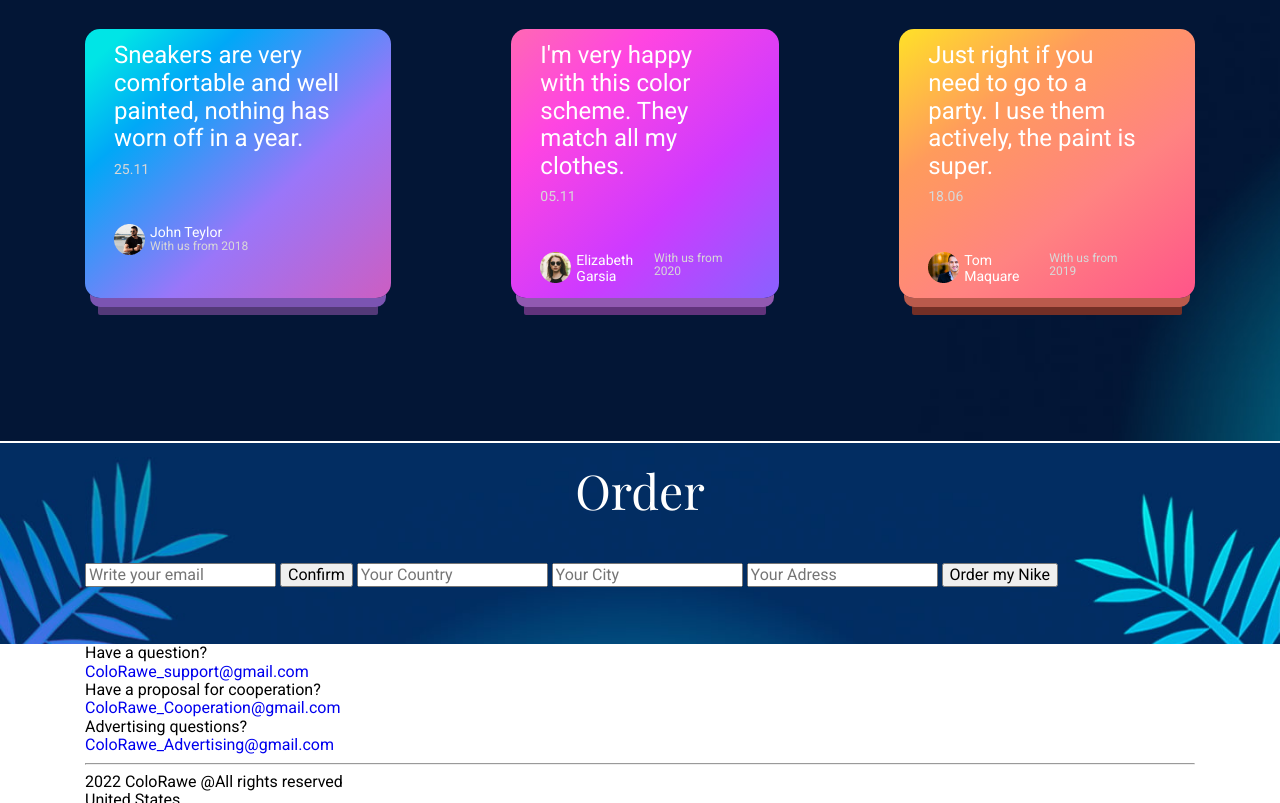
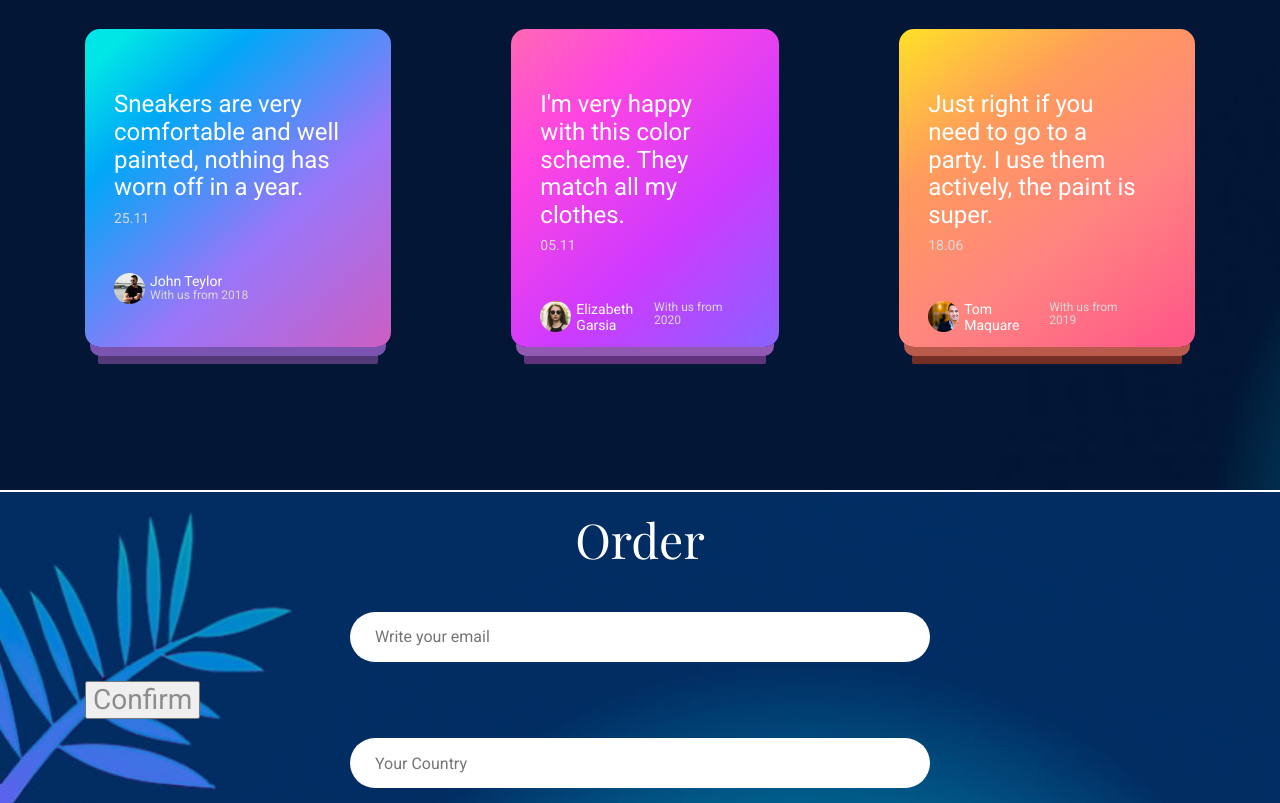
Before and after one commit to Kamikadze57/ColoRawe, a plain HTML site: page index.html in a window 1280 px wide. Shown: the part 1659-2462 px from the top of the page. Drawn offline with nearby package versions, Linux system fonts and the light colour scheme.

Commit message:
continue working with 3 + 4 section and footer

```diff
--- a/css/style.css
+++ b/css/style.css
@@ -227,6 +227,7 @@ body {
 .reviews-list-item-text {
   color: var(--text-color);
   font-size: 24px;
+  margin-top: 49px;
   margin-bottom: 8px;
 }
 .reviews-list-item-date {
@@ -264,3 +265,77 @@ body {
   font-weight: 400;
   margin-bottom: 45px;
 }
+.order-input {
+  width: 580px;
+  height: 50px;
+  padding-left: 25px;
+  display: block;
+  margin: 0 auto;
+  margin-top: 19px;
+  margin-bottom: 19px;
+  border: none;
+  border-radius: 50px;
+}
+.order-input:focus,
+.order-input:hover {
+  width: 690px;
+}
+.order-confirm-btn {
+  color: #8d8d8d;
+  font-size: 28px;
+}
+.order-btn {
+  display: block;
+  margin: 0 auto;
+  color: var(--text-color);
+  font-size: 24px;
+  background-color: #8e32c6;
+  border: none;
+  border-radius: 16px;
+  padding: 20px 49px;
+  transition: all 0.4s;
+  opacity: 0.7;
+}
+.order-btn:hover {
+  cursor: pointer;
+  opacity: 1;
+}
+.footer {
+  background-color: var(--add-color);
+  padding-top: 45px;
+  padding-bottom: 50px;
+}
+.top-footer-list {
+  margin-bottom: 20px;
+}
+.top-footer-list-item-question {
+  color: var(--text-color);
+  font-size: 24px;
+}
+.top-footer-link {
+  color: var(--text-color);
+  font-size: 24px;
+  line-height: normal;
+  text-decoration-line: underline;
+}
+.top-footer-link:focus,
+.top-footer-link:hover {
+  color: var(--add-text-color);
+}
+.bottom-footer {
+  margin-top: 24px;
+}
+.bottom-footer-copyright {
+  color: var(--text-color);
+  font-size: 18px;
+}
+.bottom-footer-country {
+  margin-top: 7px;
+  color: var(--text-color);
+  font-size: 18px;
+}
+.footer-logo-text {
+  color: var(--text-color);
+  font-family: PT Serif;
+  font-size: 24px;
+}
--- a/index.html
+++ b/index.html
@@ -101,11 +101,11 @@
             <div class="container">
                 <form class="order-form">
                     <h2 class="order-title">Order</h2>
-                    <input class="order-email-input" type="email" placeholder="Write your email">
-                    <button class="order-btn" type="button">Confirm</button>
-                    <input class="order-country-input" type="text" placeholder="Your Country">
-                    <input class="order-city-input" type="text" placeholder="Your City">
-                    <input class="order-address-input" type="text" placeholder="Your Adress">
+                    <input class="order-input order-email-input" type="email" placeholder="Write your email">
+                    <button class="order-confirm-btn" type="button">Confirm</button>
+                    <input class="order-input order-country-input" type="text" placeholder="Your Country">
+                    <input class="order-input order-city-input" type="text" placeholder="Your City">
+                    <input class="order-input order-address-input" type="text" placeholder="Your Adress">
                     <button class="order-btn" type="submit">Order my Nike</button>
                 </form>
             </div>
@@ -113,7 +113,7 @@
         <footer class="footer">
             <div class="container">
                 <div class="top-footer">
-                    <ul class="list top-footer-list-question">
+                    <ul class="list top-footer-list">
                         <li class="top-footer-item">
                             <p class="top-footer-list-item-question">Have a question?</p>
                             <a class="link top-footer-link" href="mailto:ColoRawe_support@gmail.com">ColoRawe_support@gmail.com</a>
```
